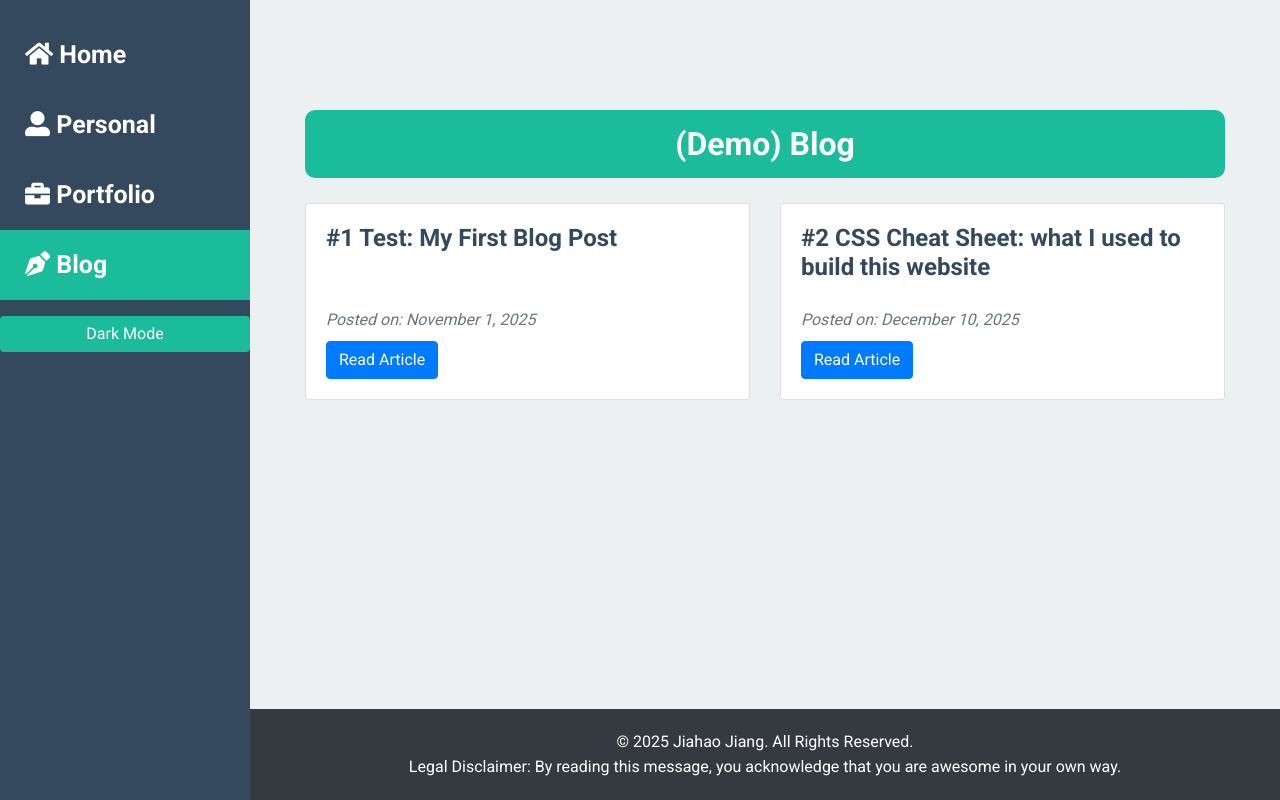
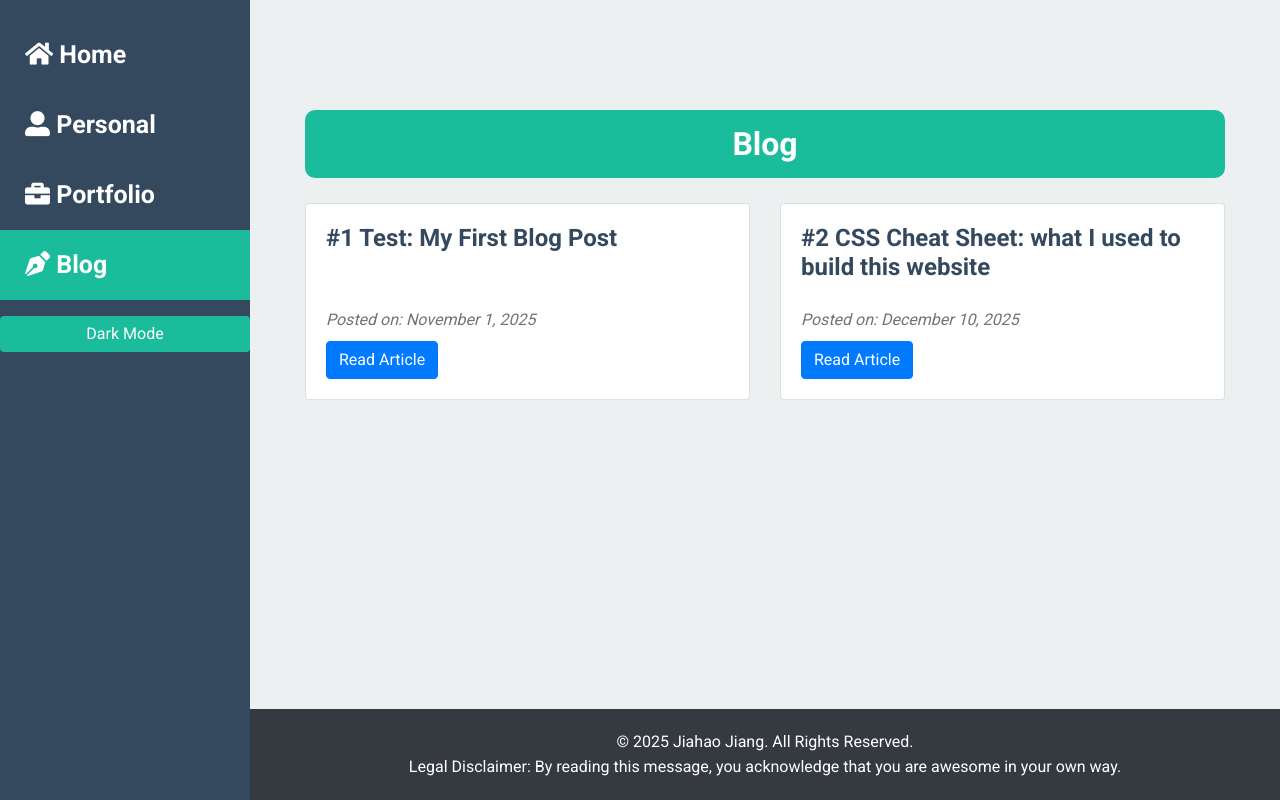
Before and after one commit to ArthurJiang123/ArthurJiang123.github.io, a plain HTML site: page index.html in a window 1280 px wide. Both pictures are taken after a click on the link "Blog". Drawn offline with nearby package versions, Linux system fonts and the light colour scheme; a script that the page names is missing; files whose address does not match are found by name.

Commit message:
update: remove the "Demo" word from Blog as this feature matures

```diff
--- a/index.html
+++ b/index.html
@@ -263,7 +263,7 @@
 
         <section id="blog" style="display:none">
             <div class="container">
-                <h2>(Demo) Blog</h2>
+                <h2>Blog</h2>
                 <div id="blogSection">
                 </div>
             </div>
```
